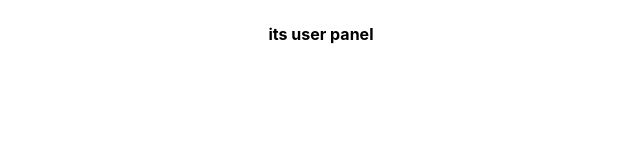
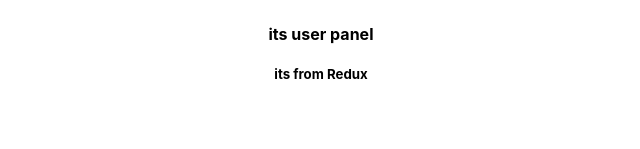
Before and after one commit to MorsalinKausar043/tablespoon-team26-client, a React (Create React App) app: page / in a window 1280 px wide. Shown: the part 151-300 px from the top of the page, without its empty margins (319-959 px from the left). Built offline with nearby package versions, Linux system fonts and the light colour scheme.

Commit message:
from redux

```diff
--- a/src/App.js
+++ b/src/App.js
@@ -11,6 +11,8 @@
       <h3>its FrontEnd Auth</h3>
 
       <h4>its user panel</h4>
+
+      <h5>its from Redux</h5>
     </div>
   );
 }
```
